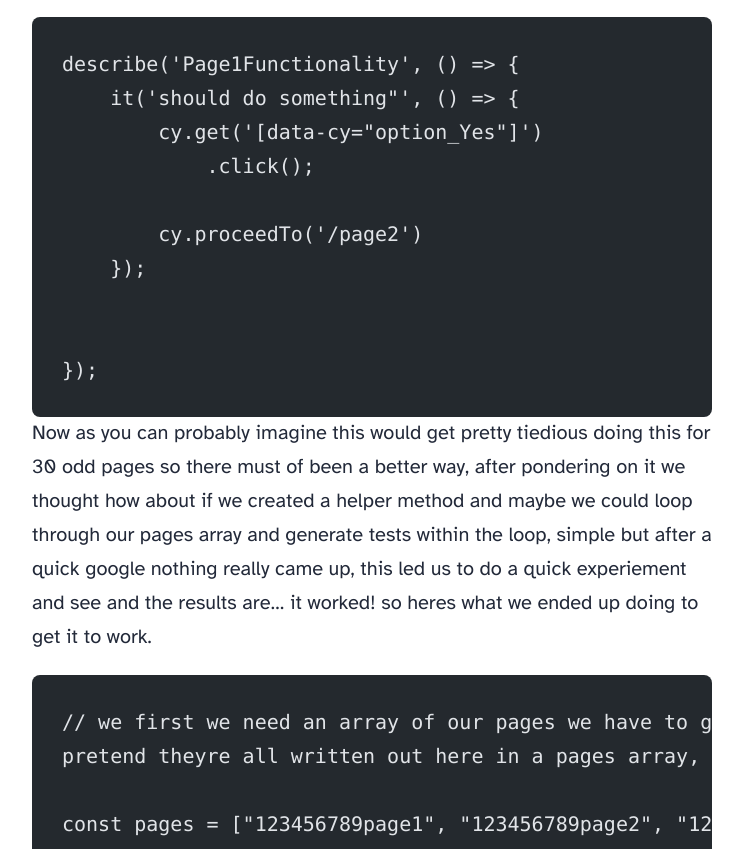
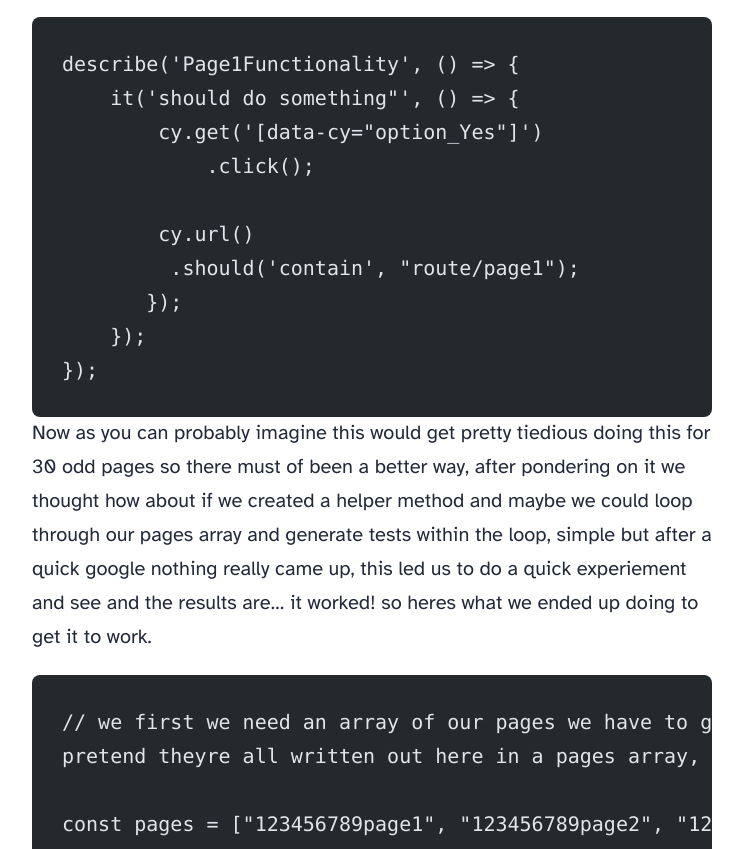
Before and after one commit to Stprry/DreadBlog, an Astro site: page /blog/first-post in a window 1280 px wide. Shown: the part 976-1825 px from the top of the page, without its empty margins (268-1011 px from the left). Built offline with nearby package versions, Linux system fonts and the light colour scheme; Astro itself is replaced by a stand-in of ours; code samples lack their colours.

Commit message:
Update Blog “first-post”

````diff
--- a/src/content/blog/first-post.md
+++ b/src/content/blog/first-post.md
@@ -19,10 +19,10 @@ describe('Page1Functionality', () => {
         cy.get('[data-cy="option_Yes"]')
             .click();
 
-        cy.proceedTo('/page2')
+        cy.url()
+         .should('contain', "route/page1");
+       });
     });
-
-
 });
 ```
 
````
